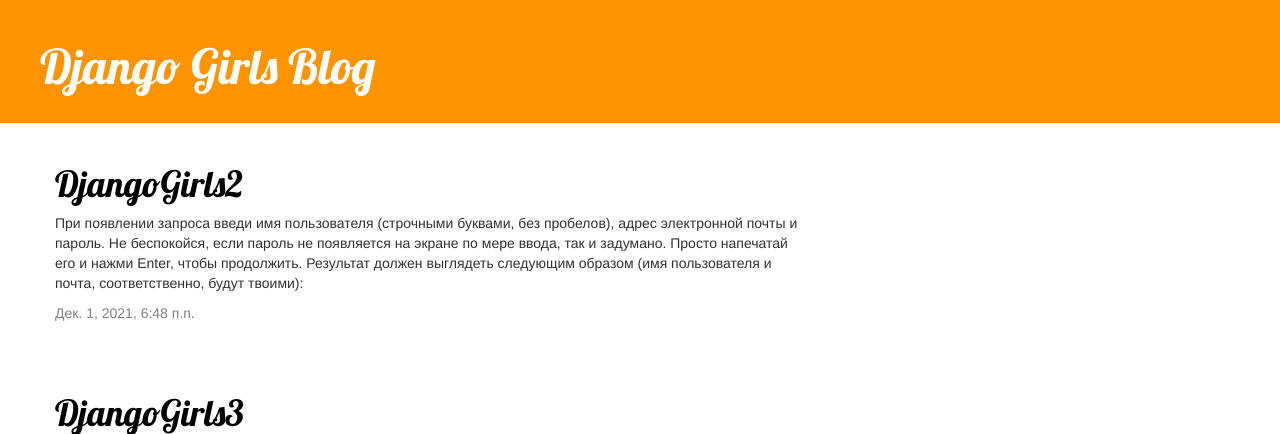
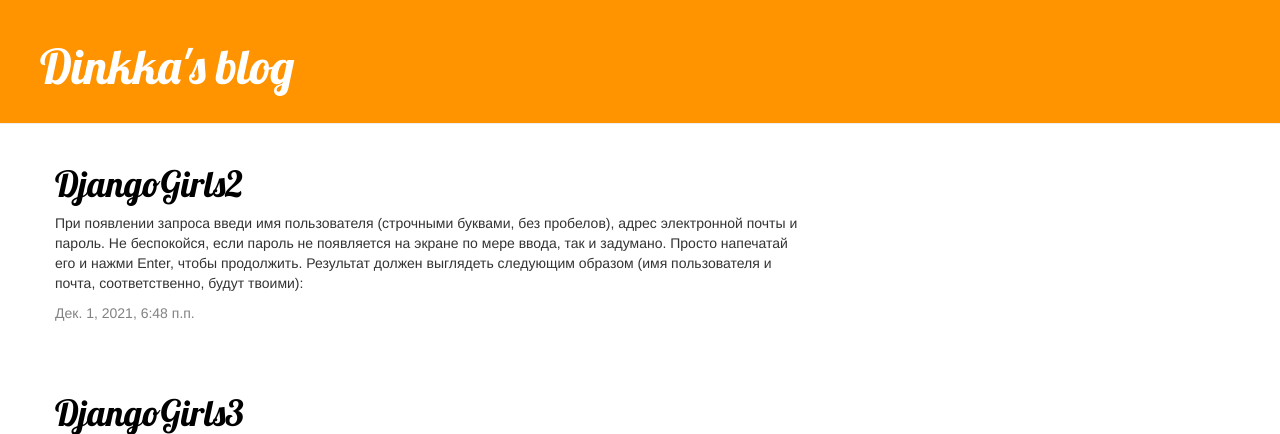
Before and after one commit to dinkka/my-first-blog, a Django app: page / in a window 1280 px wide. Shown: the top 434 px of the page. Run offline with Django 3.2, Linux system fonts and the light colour scheme; data comes from the database, SQL or seed files in the repository; some libraries are stand-ins or nearby versions.

Commit message:
Renamed title and blog's name

```diff
--- a/blog/templates/blog/base.html
+++ b/blog/templates/blog/base.html
@@ -1,7 +1,7 @@
 {% load static %}
 <html>
     <head>
-        <title>Django Girls blog</title>
+        <title>Dinkka's Blog</title>
         <link rel="stylesheet" href="//maxcdn.bootstrapcdn.com/bootstrap/3.2.0/css/bootstrap.min.css">
         <link rel="stylesheet" href="//maxcdn.bootstrapcdn.com/bootstrap/3.2.0/css/bootstrap-theme.min.css">
         <link href='//fonts.googleapis.com/css?family=Lobster&subset=latin,latin-ext' rel='stylesheet' type='text/css'>
@@ -12,7 +12,7 @@
             {% if user.is_authenticated %}
                 <a href="{% url 'post_new' %}" class="top-menu"><span class="glyphicon glyphicon-plus"></span></a>
             {% endif %}
-            <h1><a href="/">Django Girls Blog</a></h1>
+            <h1><a href="/">Dinkka's blog</a></h1>
         </div>
         <div class="content container">
             <div class="row">
--- a/blog/templates/blog/post_list.html
+++ b/blog/templates/blog/post_list.html
@@ -3,7 +3,7 @@
 {% block content %}
     {% for post in posts %}
         <div class="post">
-            <h1><a href="">{{ post.title }}</a></h1>
+            <h1><a href="{% url 'post_detail' pk=post.pk %}">{{ post.title }}</a></h1>
             <p>{{ post.text|linebreaksbr }}</p>
             <div class="date">
                 {{ post.published_date }}
```
